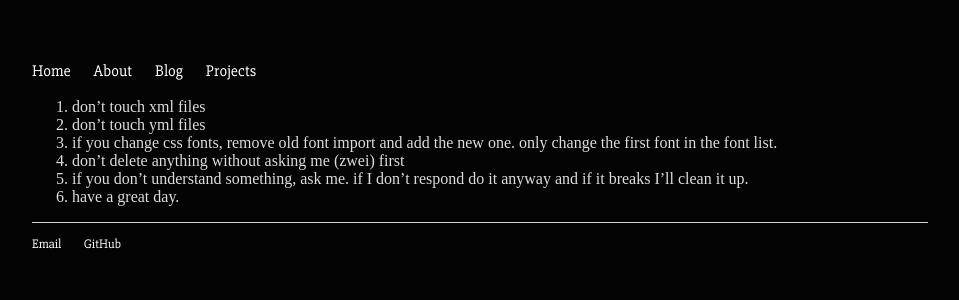
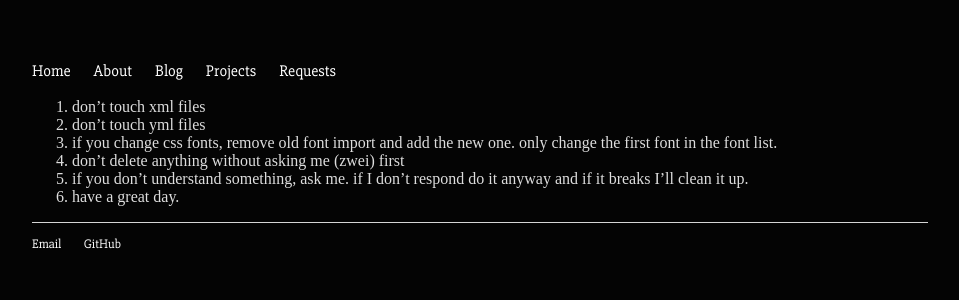
Before and after one commit to 44thCircle/44thCircle.github.io, a Jekyll site: the page built from rules.md, in a window 1280 px wide. Shown: the top 300 px of the page, without its empty margins (160-1119 px from the left). Built offline with Jekyll 4.4.1, drawn with Linux system fonts in a browser that asks for light colours; our own code applies the rules of GitHub Pages for plain Markdown files.

Commit message:
made request page visible

```diff
--- a/_layouts/default.html
+++ b/_layouts/default.html
@@ -16,6 +16,7 @@
 <li><a href="/about">About</a></li>
 <li><a href="/blog">Blog</a></li>
 <li><a href="/pjts">Projects</a></li>
+<li><a href="/req">Requests</a></li>
 </ul>
     </nav>
 
```
Also changed, not shown: req/index.html (+4 -3 lines).
